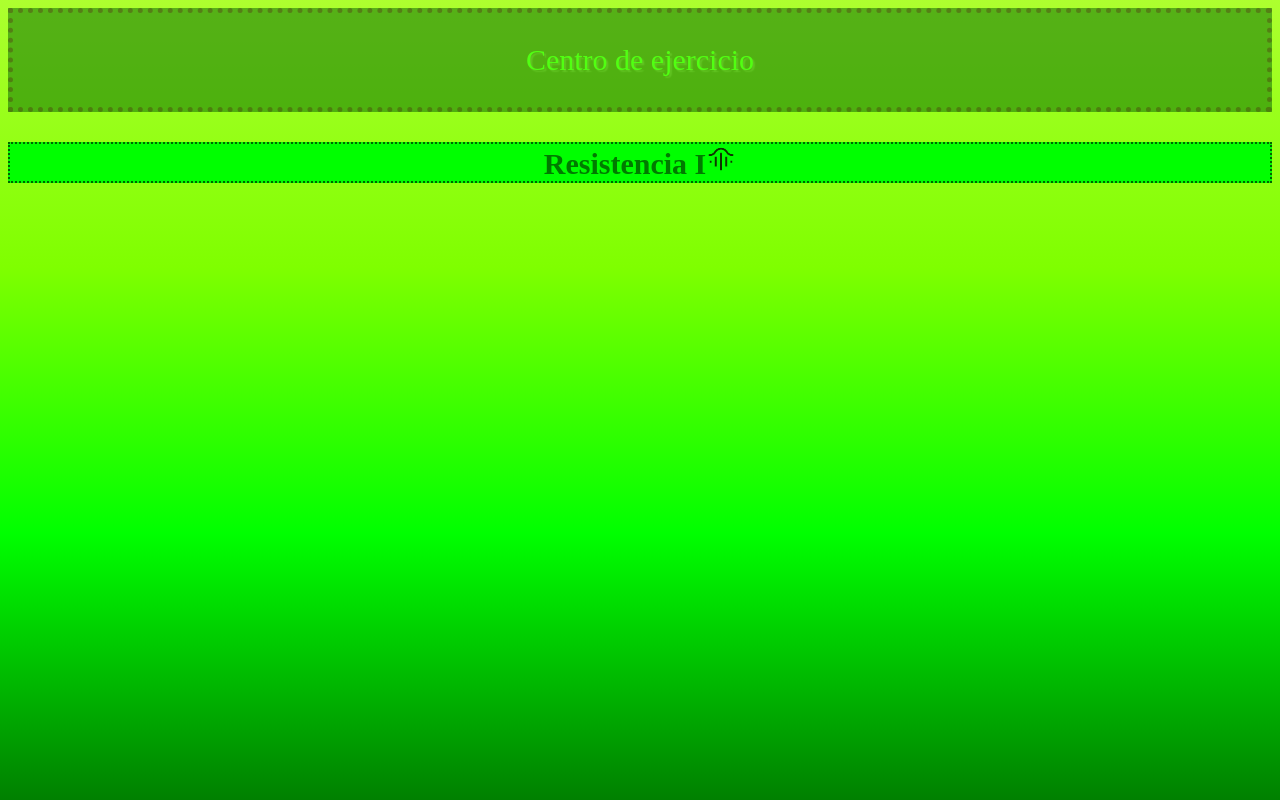
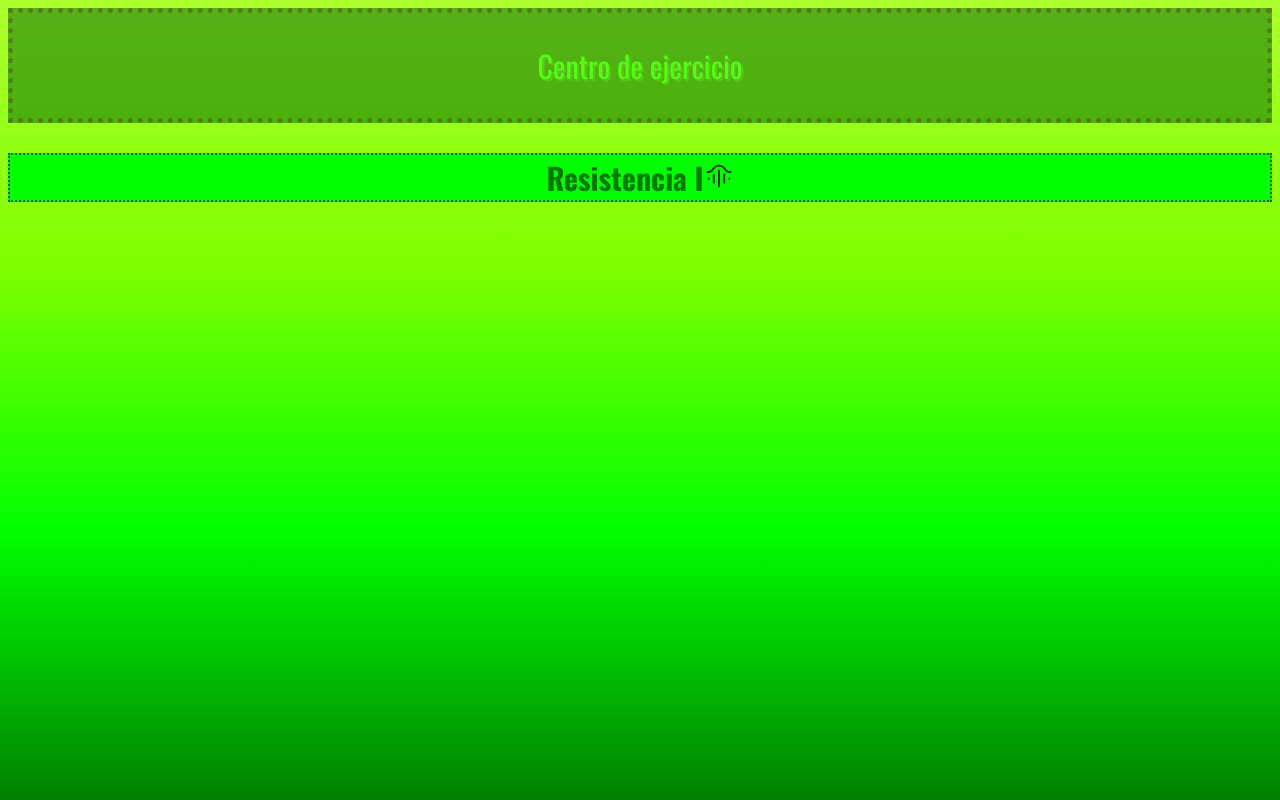
Before and after one commit to AlanWebSites/Centro-de-ejercicio, a plain HTML site: page index.html in a window 1280 px wide. Drawn offline with nearby package versions, Linux system fonts and the light colour scheme.

Commit message:
Add files via upload

```diff
--- a/index.html
+++ b/index.html
@@ -2,6 +2,12 @@
 <html lang="es">
      <link rel="stylesheet" href="style.css">
 <head>
+        <link rel="preconnect" href="https://fonts.googleapis.com">
+<link rel="preconnect" href="https://fonts.gstatic.com" crossorigin>
+<link href="https://fonts.googleapis.com/css2?family=Bungee&family=Oswald:wght@200..700&family=Press+Start+2P&display=swap" rel="stylesheet">
+<link rel="preconnect" href="https://fonts.googleapis.com">
+<link rel="preconnect" href="https://fonts.gstatic.com" crossorigin>
+<link href="https://fonts.googleapis.com/css2?family=Bungee&family=Oswald:wght@200..700&family=Press+Start+2P&display=swap" rel="stylesheet">
       <link rel="icon" type="image/png" href="logo.png">
     <meta charset="UTF-8">
     <meta name="viewport" content="width=device-width, initial-scale=1.0">
```
